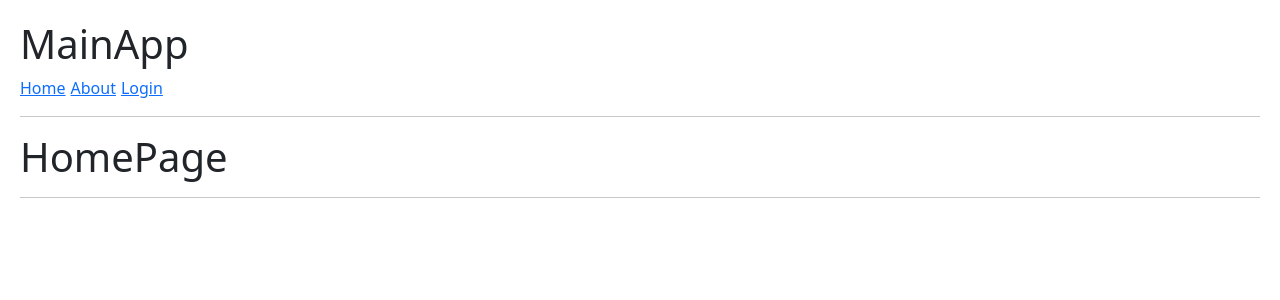
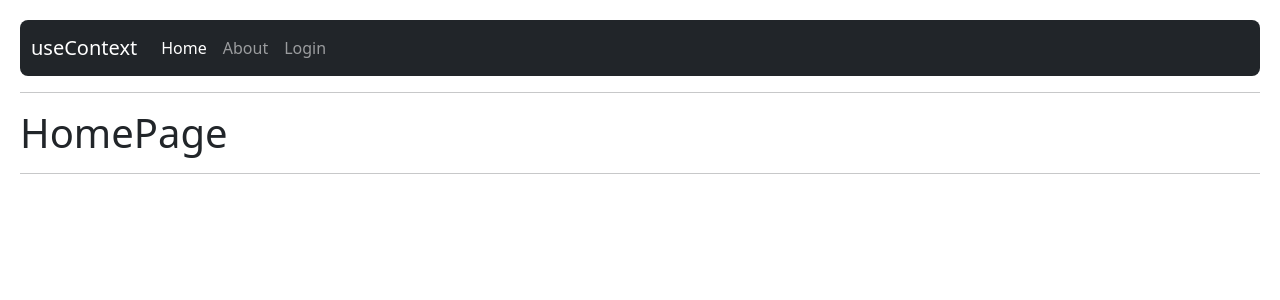
Before and after one commit to michaeljav/React_MERN, a React (Vite) app in the folder 05-hook-app/: page / in a window 1280 px wide. Shown: the top 300 px of the page. Built offline with nearby package versions, Linux system fonts and the light colour scheme.

Commit message:
para saber que link esta activo navlink

```diff
--- a/05-hook-app/src/09-useContext/MainApp.jsx
+++ b/05-hook-app/src/09-useContext/MainApp.jsx
@@ -8,7 +8,7 @@ import { Navbar } from './Navbar';
 export const MainApp = () => {
   return (
     <>
-      <h1>MainApp</h1>
+      {/* <h1>MainApp</h1> */}
       {/* <Link to='/'>Home</Link>
       <Link to='/about'>About</Link>
       <Link to='/login'>Login</Link> */}
--- a/05-hook-app/src/09-useContext/Navbar.jsx
+++ b/05-hook-app/src/09-useContext/Navbar.jsx
@@ -1,12 +1,65 @@
 import React from 'react';
-import { Link } from 'react-router-dom';
+import { Link, NavLink } from 'react-router-dom';
 
 export const Navbar = () => {
   return (
-    <>
-      <Link to='/'>Home</Link>
-      <Link to='/about'>About</Link>
-      <Link to='/login'>Login</Link>
-    </>
+    <nav className='navbar navbar-expand-lg navbar-dark bg-dark rounded-3'>
+      <Link className='navbar-brand ' to='/'>
+        useContext
+      </Link>
+      {/* <button
+        className='navbar-toggler'
+        type='button'
+        data-toggle='collapse'
+        data-target='#navbarNav'
+        aria-controls='navbarNav'
+        aria-expanded='false'
+        aria-label='Toggle navigation'
+      >
+        <span className='navbar-toggler-icon'></span>
+      </button> */}
+      <div className='collapse navbar-collapse' id='navbarNav'>
+        <ul className='navbar-nav'>
+          <NavLink
+            to='/'
+            className={({ isActive }) => {
+              console.log(isActive);
+              // return 'nav-link';
+              return `nav-link ${isActive ? 'active' : ''}`;
+            }}
+          >
+            Home
+          </NavLink>
+          {/* <li className='nav-item active'>
+            <a className='nav-link' href='#'>
+              Home <span className='sr-only'>(current)</span>
+            </a>
+          </li> */}
+          {/* <li className='nav-item'>
+            <a className='nav-link' href='#'>
+              Features
+            </a>
+          </li> */}
+          <NavLink
+            to='/about'
+            className={({ isActive }) => {
+              // console.log(isActive);
+              return `nav-link ${isActive ? 'active' : ''}`;
+            }}
+          >
+            About
+          </NavLink>
+          <NavLink
+            to='/login'
+            className={({ isActive }) => {
+              // console.log(isActive);
+              return `nav-link ${isActive ? 'active' : ''}`;
+            }}
+          >
+            Login
+          </NavLink>
+        </ul>
+      </div>
+    </nav>
   );
 };
--- a/05-hook-app/src/index.css
+++ b/05-hook-app/src/index.css
@@ -6,6 +6,9 @@ button {
   margin-right: 10px;
 }
 
-a {
+/* a {
   margin-right: 5px;
+} */
+.navbar-brand {
+  margin-left: 11px;
 }
```
